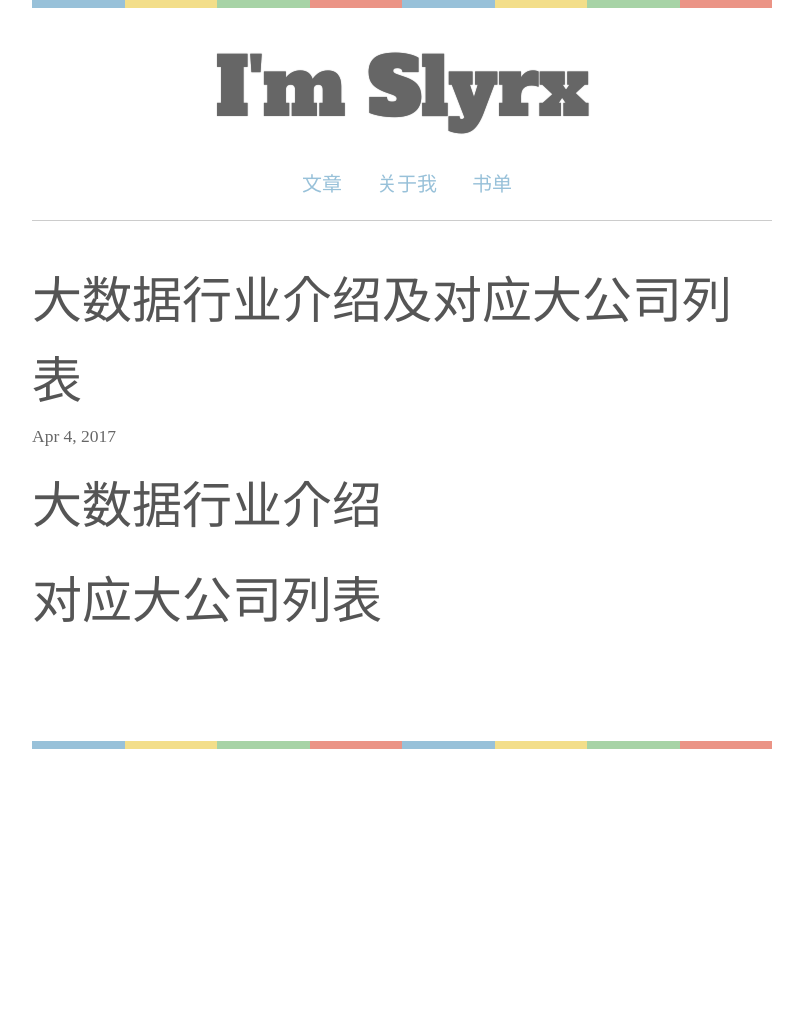
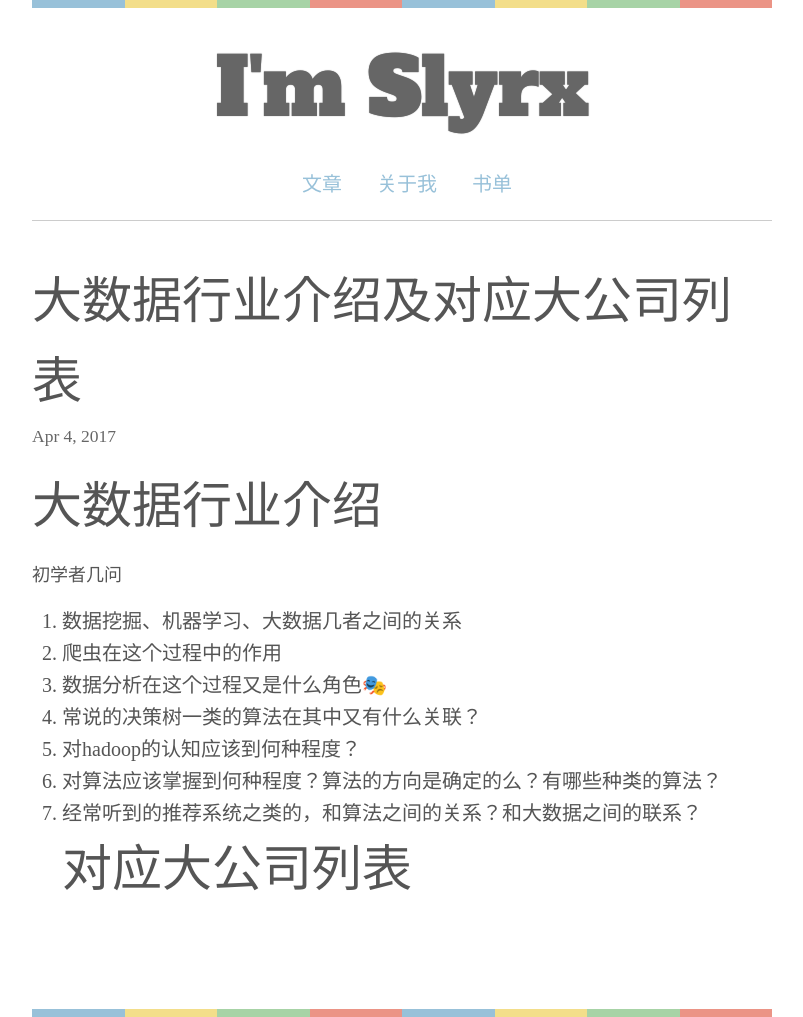
Before and after one commit to slyrx/blog, a Jekyll site: the page built from _posts/2017-4-4-大数据行业了解.md, in a window 1280 px wide. Shown: the whole page, without its empty margins (238-1041 px from the left). Built offline with Jekyll 4.4.1, drawn with Linux system fonts in a browser that asks for light colours; some web fonts are replaced; comment, search, counter and statistics services are not loaded; before the commit the page ends 900 px from its top, so only the background shows below that.

Commit message:
Update 2017-4-4-大数据行业了解.md

```diff
--- a/_posts/2017-4-4-大数据行业了解.md
+++ b/_posts/2017-4-4-大数据行业了解.md
@@ -4,4 +4,12 @@ title: 大数据行业介绍及对应大公司列表
 ---
 
 # 大数据行业介绍
+##### 初学者几问
+1. 数据挖掘、机器学习、大数据几者之间的关系
+2. 爬虫在这个过程中的作用
+3. 数据分析在这个过程又是什么角色🎭
+4. 常说的决策树一类的算法在其中又有什么关联？
+5. 对hadoop的认知应该到何种程度？
+6. 对算法应该掌握到何种程度？算法的方向是确定的么？有哪些种类的算法？
+7. 经常听到的推荐系统之类的，和算法之间的关系？和大数据之间的联系？
 # 对应大公司列表
```
